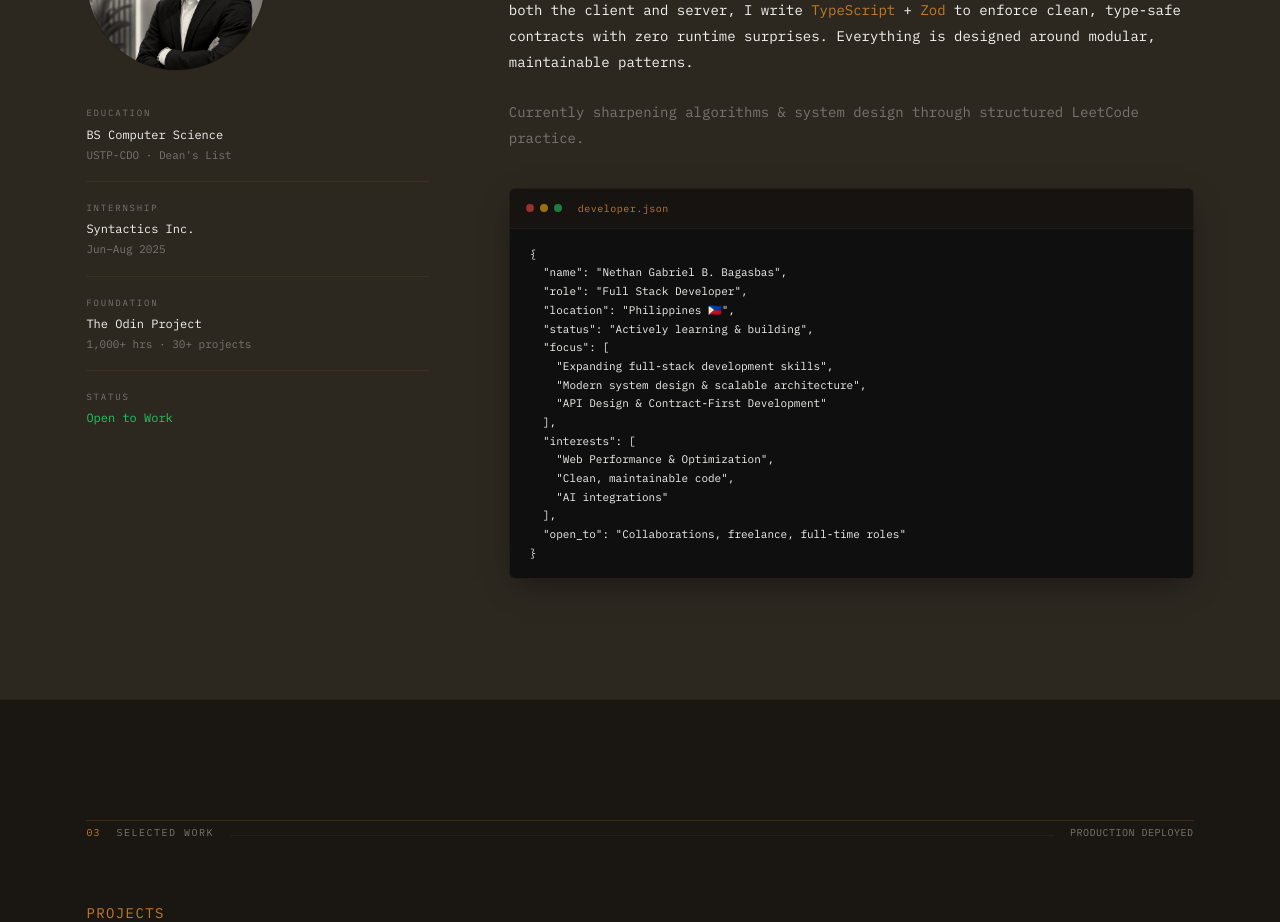
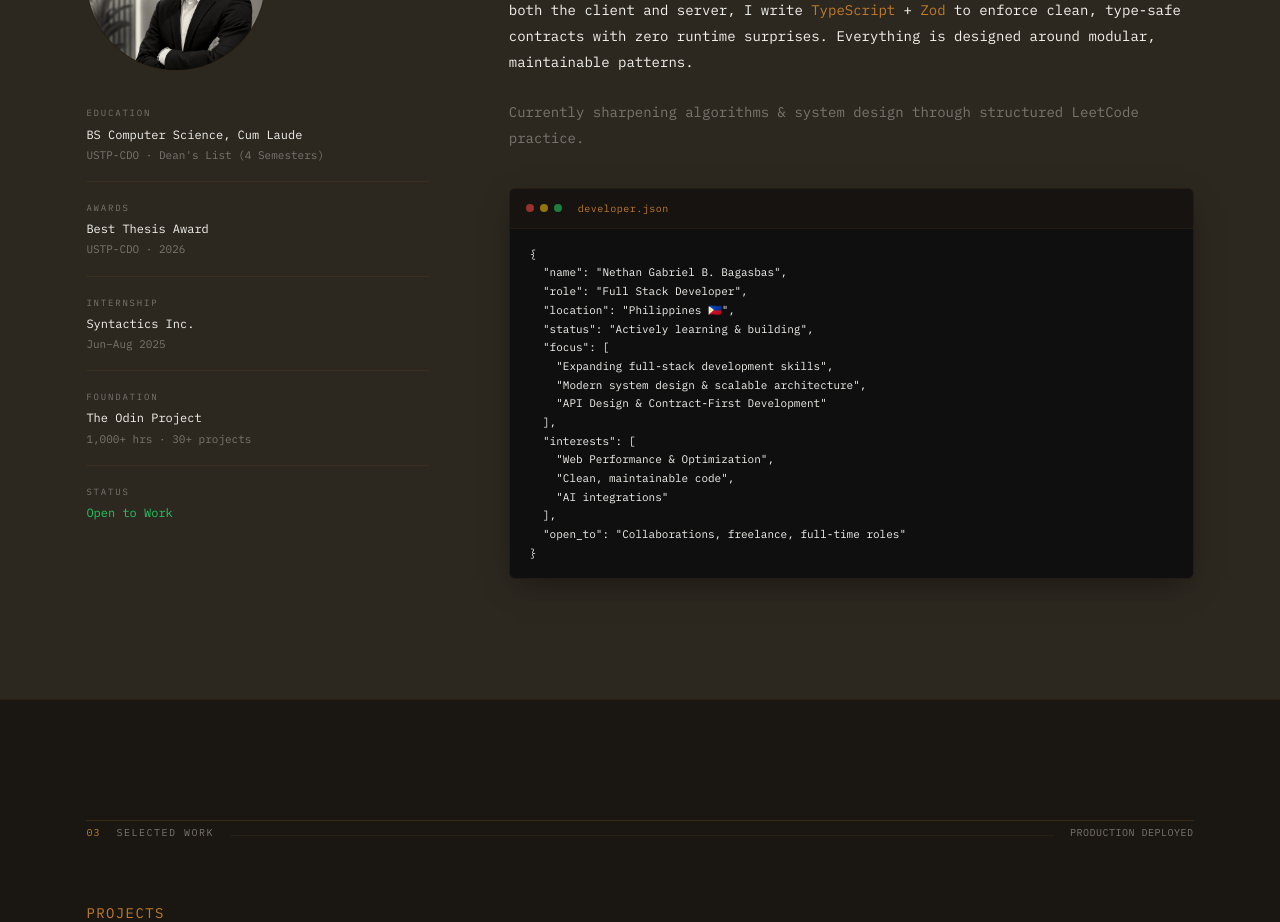
Before and after one commit to nethangabrielb/personal-website, a React (Vite) app: page / in a window 1280 px wide. Shown: the part 1340-2262 px from the top of the page. Built offline with nearby package versions, Linux system fonts and the light colour scheme.

Commit message:
feat: update academic credentials and add thesis award details to hero and about sections

```diff
--- a/src/components/sections/About.tsx
+++ b/src/components/sections/About.tsx
@@ -24,8 +24,13 @@ export const About = () => {
             <div className="about-meta">
               <div className="meta-row">
                 <span className="meta-key">Education</span>
-                <span className="meta-val">BS Computer Science</span>
-                <span className="meta-val" style={{ color: "var(--mid-gray)", fontSize: "11px" }}>USTP-CDO · Dean's List</span>
+                <span className="meta-val">BS Computer Science, Cum Laude</span>
+                <span className="meta-val" style={{ color: "var(--mid-gray)", fontSize: "11px" }}>USTP-CDO · Dean's List (4 Semesters)</span>
+              </div>
+              <div className="meta-row">
+                <span className="meta-key">Awards</span>
+                <span className="meta-val">Best Thesis Award</span>
+                <span className="meta-val" style={{ color: "var(--mid-gray)", fontSize: "11px" }}>USTP-CDO · 2026</span>
               </div>
               <div className="meta-row">
                 <span className="meta-key">Internship</span>
```
